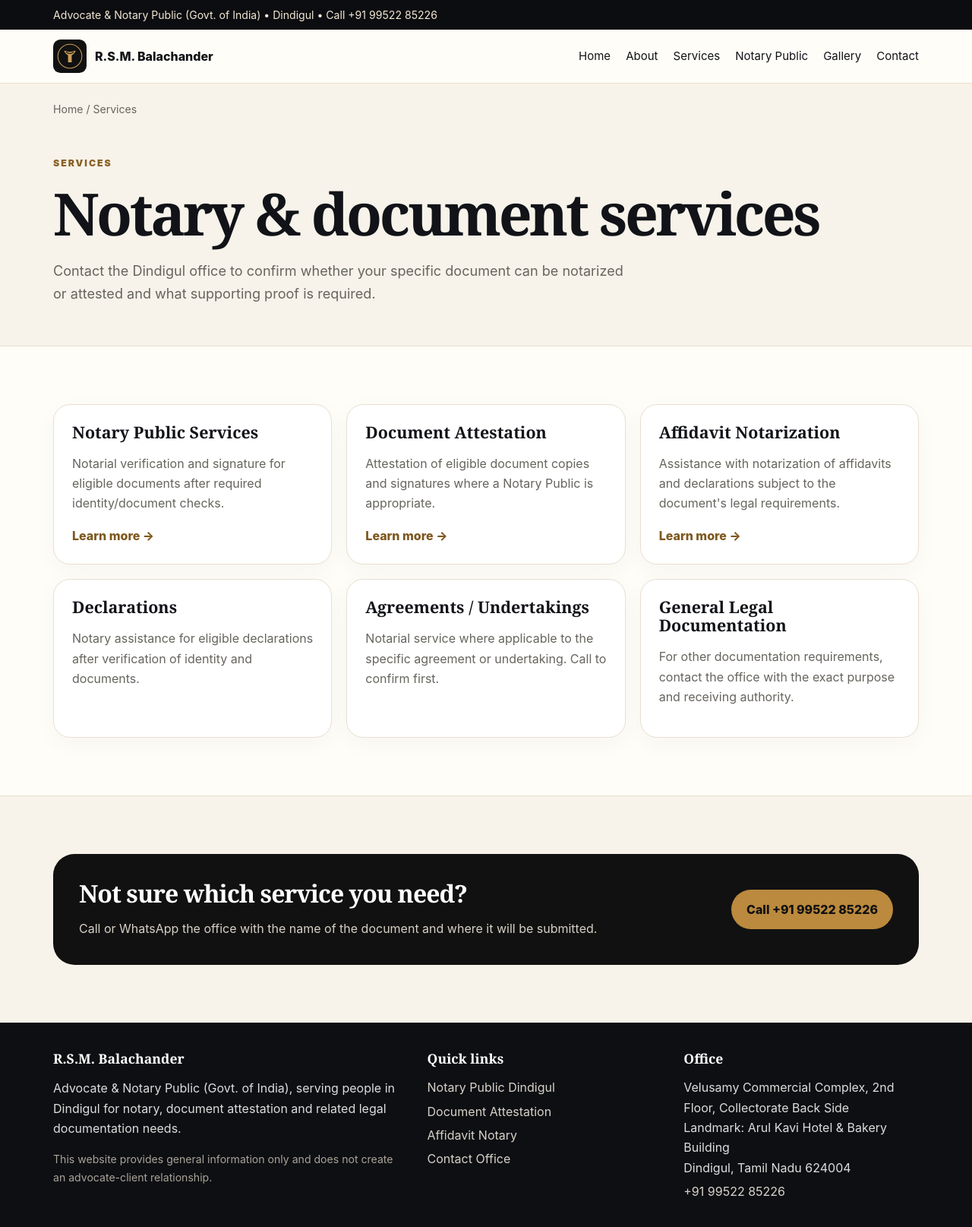
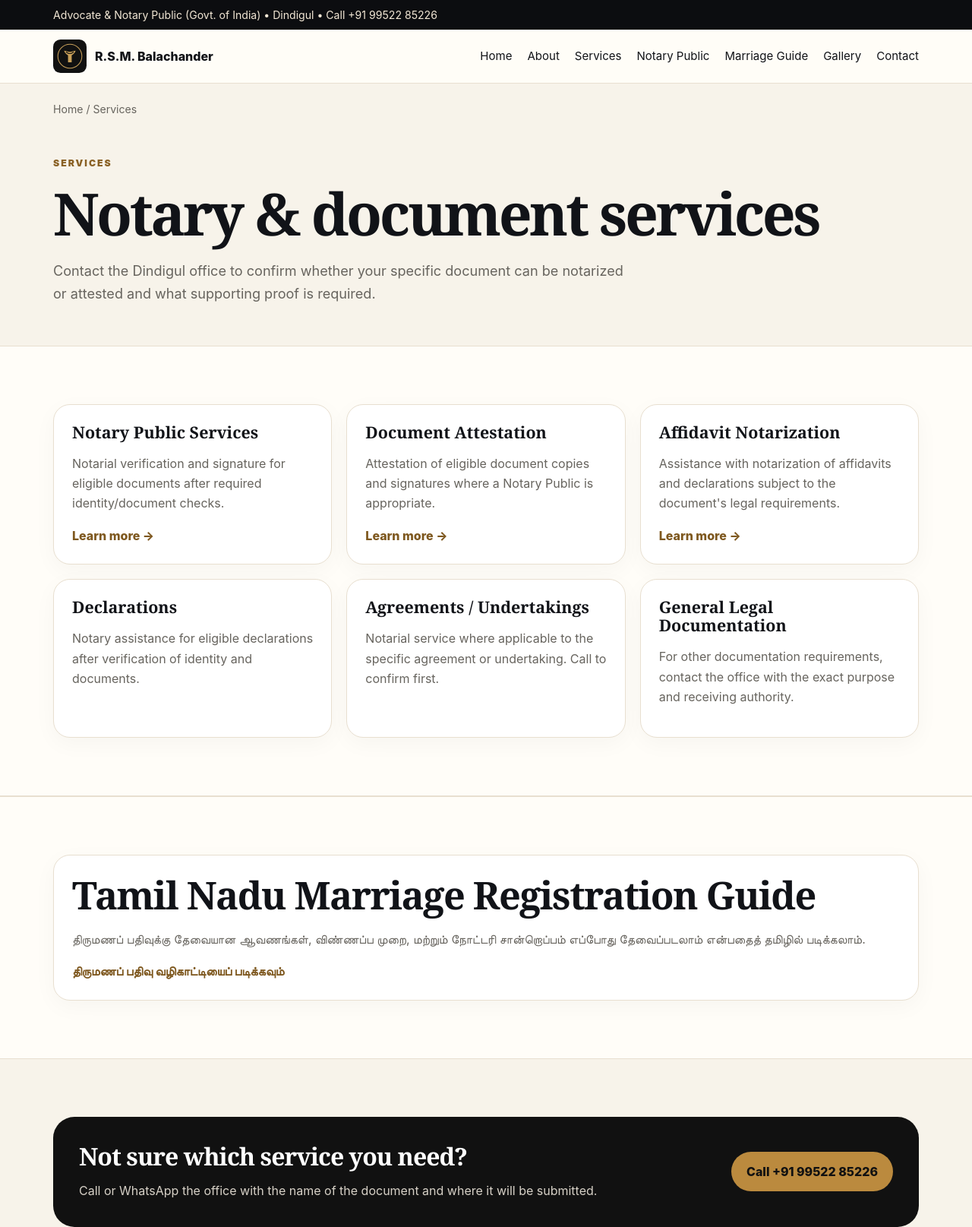
Before and after one commit to rsm-balachander-notary-dindigul/rsm-balachander-notary-dindigul.github.io, a plain HTML site: page services.html in a window 1280 px wide. Shown: the top 1615 px of the page at 76% size. Drawn offline with Linux system fonts and the light colour scheme.

Commit message:
Add marriage registration guide to Services navigation

```diff
--- a/services.html
+++ b/services.html
@@ -58,7 +58,7 @@
   <button class="menu" aria-label="Open menu">Menu</button>
   <div class="links">
    <a href="index.html">Home</a><a href="about.html">About</a><a href="services.html">Services</a>
-   <a href="notary-public-dindigul.html">Notary Public</a><a href="gallery.html">Gallery</a><a href="contact.html">Contact</a>
+   <a href="notary-public-dindigul.html">Notary Public</a><a href="marriage-registration-tamil-nadu.html">Marriage Guide</a><a href="gallery.html">Gallery</a><a href="contact.html">Contact</a>
   </div>
  </div>
 </nav>
@@ -72,6 +72,9 @@
  <div class="card"><h3>Declarations</h3><p>Notary assistance for eligible declarations after verification of identity and documents.</p></div>
  <div class="card"><h3>Agreements / Undertakings</h3><p>Notarial service where applicable to the specific agreement or undertaking. Call to confirm first.</p></div>
  <div class="card"><h3>General Legal Documentation</h3><p>For other documentation requirements, contact the office with the exact purpose and receiving authority.</p></div>
+</div></section>
+<section class="section alt"><div class="container">
+ <div class="card"><h2>Tamil Nadu Marriage Registration Guide</h2><p lang="ta">திருமணப் பதிவுக்கு தேவையான ஆவணங்கள், விண்ணப்ப முறை, மற்றும் நோட்டரி சான்றொப்பம் எப்போது தேவைப்படலாம் என்பதைத் தமிழில் படிக்கலாம்.</p><a class="more" href="marriage-registration-tamil-nadu.html" lang="ta">திருமணப் பதிவு வழிகாட்டியைப் படிக்கவும்</a></div>
 </div></section>
 <section class="section"><div class="container callout"><div><h2 style="font-size:2rem">Not sure which service you need?</h2><p>Call or WhatsApp the office with the name of the document and where it will be submitted.</p></div><div><a class="btn gold" href="tel:+919952285226">Call +91 99522 85226</a></div></div></section></main>
 
```
